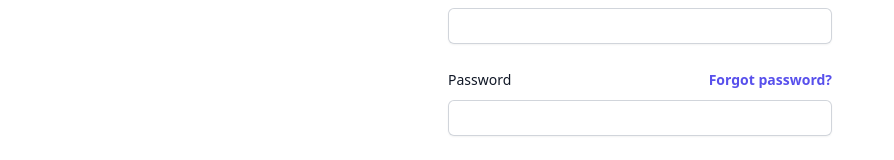
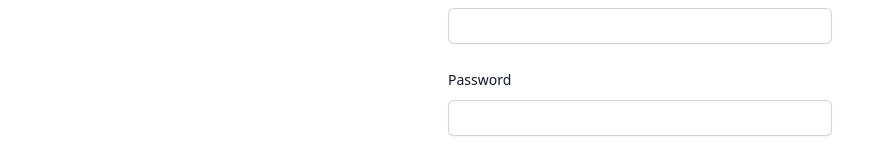
Before and after one commit to joey-cheng-codes/sharecycle, a React app: page /signup in a window 1280 px wide. Shown: the part 620-780 px from the top of the page, without its empty margins (0-894 px from the left). Built offline with nearby package versions, Linux system fonts and the light colour scheme.

Commit message:
removing required from nickname and profile picture on signup form

```diff
--- a/src/Components/Signup/Signup.tsx
+++ b/src/Components/Signup/Signup.tsx
@@ -66,7 +66,7 @@
             <div>
               <label htmlFor="nickname" className="block text-sm font-medium leading-6 text-gray-900">Nickname (optional)</label>
               <div className="mt-2">
-                <input onChange={(e: React.ChangeEvent<HTMLInputElement>) => { setNickname(e.target.value); }} id="nickname" name="nickname" type="text" required className="block w-full rounded-md border-0 py-1.5 text-gray-900 shadow-sm ring-1 ring-inset ring-gray-300 placeholder:text-gray-400 focus:ring-2 focus:ring-inset focus:ring-indigo-600 sm:text-sm sm:leading-6" />
+                <input onChange={(e: React.ChangeEvent<HTMLInputElement>) => { setNickname(e.target.value); }} id="nickname" name="nickname" type="text" className="block w-full rounded-md border-0 py-1.5 text-gray-900 shadow-sm ring-1 ring-inset ring-gray-300 placeholder:text-gray-400 focus:ring-2 focus:ring-inset focus:ring-indigo-600 sm:text-sm sm:leading-6" />
               </div>
             </div>
 
@@ -87,9 +87,6 @@
             <div>
               <div className="flex items-center justify-between">
                 <label htmlFor="password" className="block text-sm font-medium leading-6 text-gray-900">Password</label>
-                <div className="text-sm">
-                  <a href="#" className="font-semibold text-indigo-600 hover:text-indigo-500">Forgot password?</a>
-                </div>
               </div>
               <div className="mt-2">
                 <input onChange={(e: React.ChangeEvent<HTMLInputElement>) => { setPassword(e.target.value); }} id="password" name="password" type="password" autoComplete="current-password" required className="block w-full rounded-md border-0 py-1.5 text-gray-900 shadow-sm ring-1 ring-inset ring-gray-300 placeholder:text-gray-400 focus:ring-2 focus:ring-inset focus:ring-indigo-600 sm:text-sm sm:leading-6" />
@@ -99,7 +96,7 @@
             <div>
               <label htmlFor="profileImageUrl" className="block text-sm font-medium leading-6 text-gray-900">Profile Picture (optional)</label>
               <div className="mt-2">
-                <input onChange={(e: React.ChangeEvent<HTMLInputElement>) => { setProfileImageUrl(e.target.value); }} id="profileImageUrl" name="profileImageUrl" type="text" required className="block w-full rounded-md border-0 py-1.5 text-gray-900 shadow-sm ring-1 ring-inset ring-gray-300 placeholder:text-gray-400 focus:ring-2 focus:ring-inset focus:ring-indigo-600 sm:text-sm sm:leading-6" />
+                <input onChange={(e: React.ChangeEvent<HTMLInputElement>) => { setProfileImageUrl(e.target.value); }} id="profileImageUrl" name="profileImageUrl" type="text" className="block w-full rounded-md border-0 py-1.5 text-gray-900 shadow-sm ring-1 ring-inset ring-gray-300 placeholder:text-gray-400 focus:ring-2 focus:ring-inset focus:ring-indigo-600 sm:text-sm sm:leading-6" />
               </div>
             </div>
 
```
